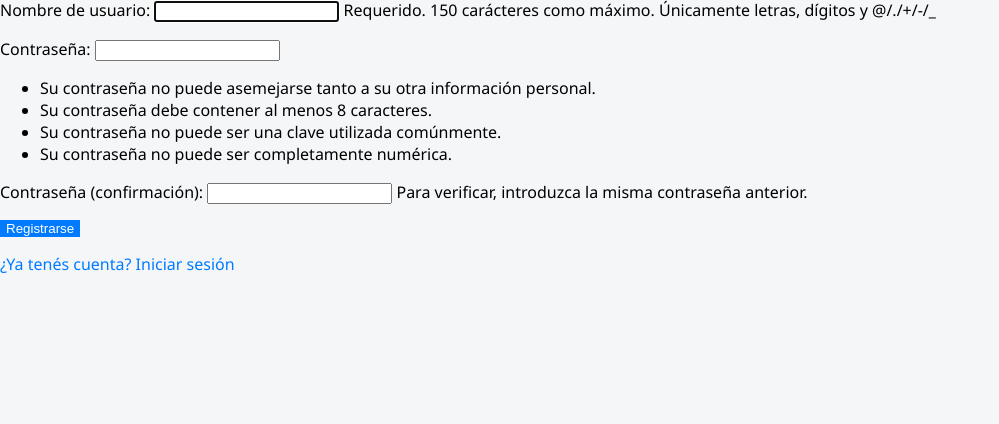
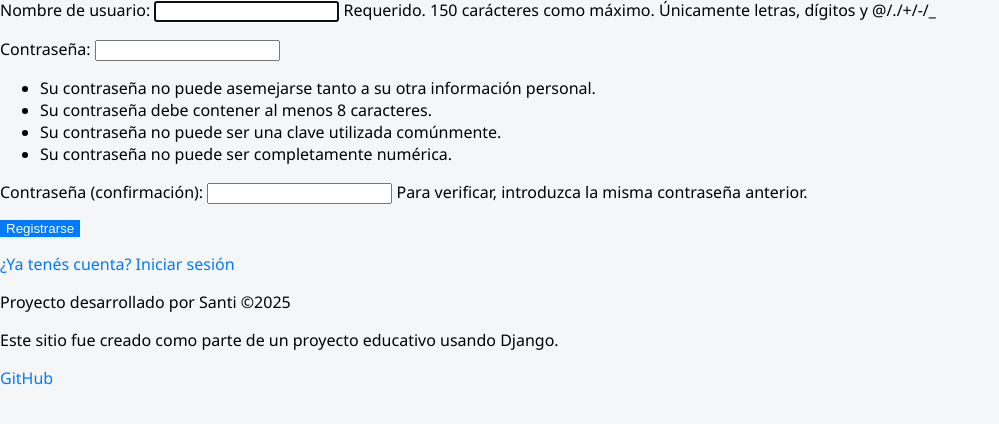
Before and after one commit to santiaggoo/gestor-tareas, a Django app: page /register/ in a window 1280 px wide. Shown: the part 54-478 px from the top of the page, without its empty margins (0-999 px from the left). Run offline with Django 5.2, Linux system fonts and the light colour scheme.

Commit message:
templates actualizadas

```diff
--- a/taskmanager/tasks/templates/tasks/register.html
+++ b/taskmanager/tasks/templates/tasks/register.html
@@ -11,4 +11,12 @@
     <button type="submit">Registrarse</button>
 </form>
 <a href="{% url 'login' %}">¿Ya tenés cuenta? Iniciar sesión</a>
+
+<footer class="bg-dark text-white mt-5 p-4 text-center">
+<p>Proyecto desarrollado por Santi &copy;{% now "Y" %}</p>
+<p>Este sitio fue creado como parte de un proyecto educativo usando Django.</p>
+<div>
+      <a href="https://github.com/santiaggoo" target="_blank" class="text-light mx-2">GitHub</a>
+</div>
+</footer>
 </body>
```
Also changed, not shown: taskmanager/tasks/templates/tasks/login.html (+7 -0 lines).
